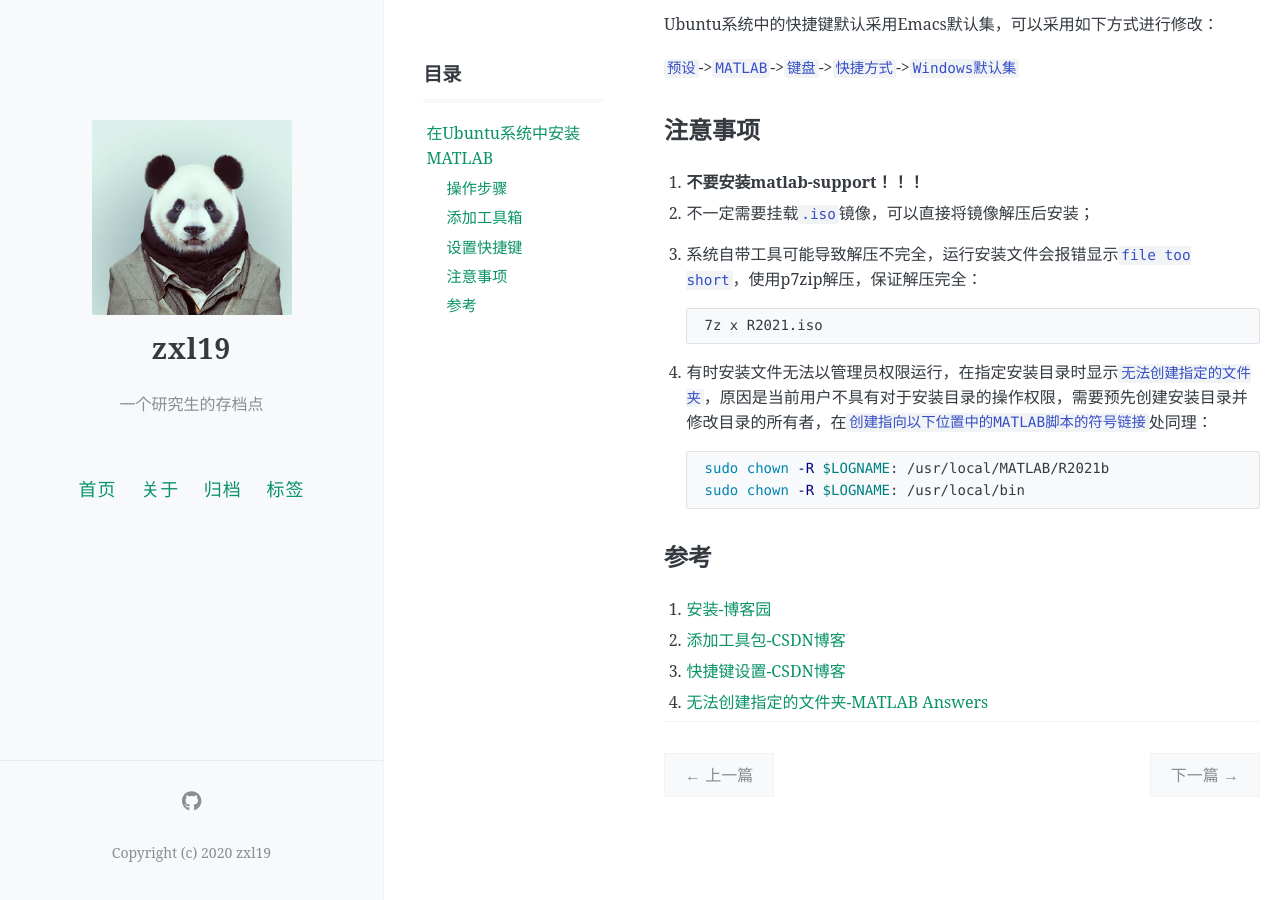
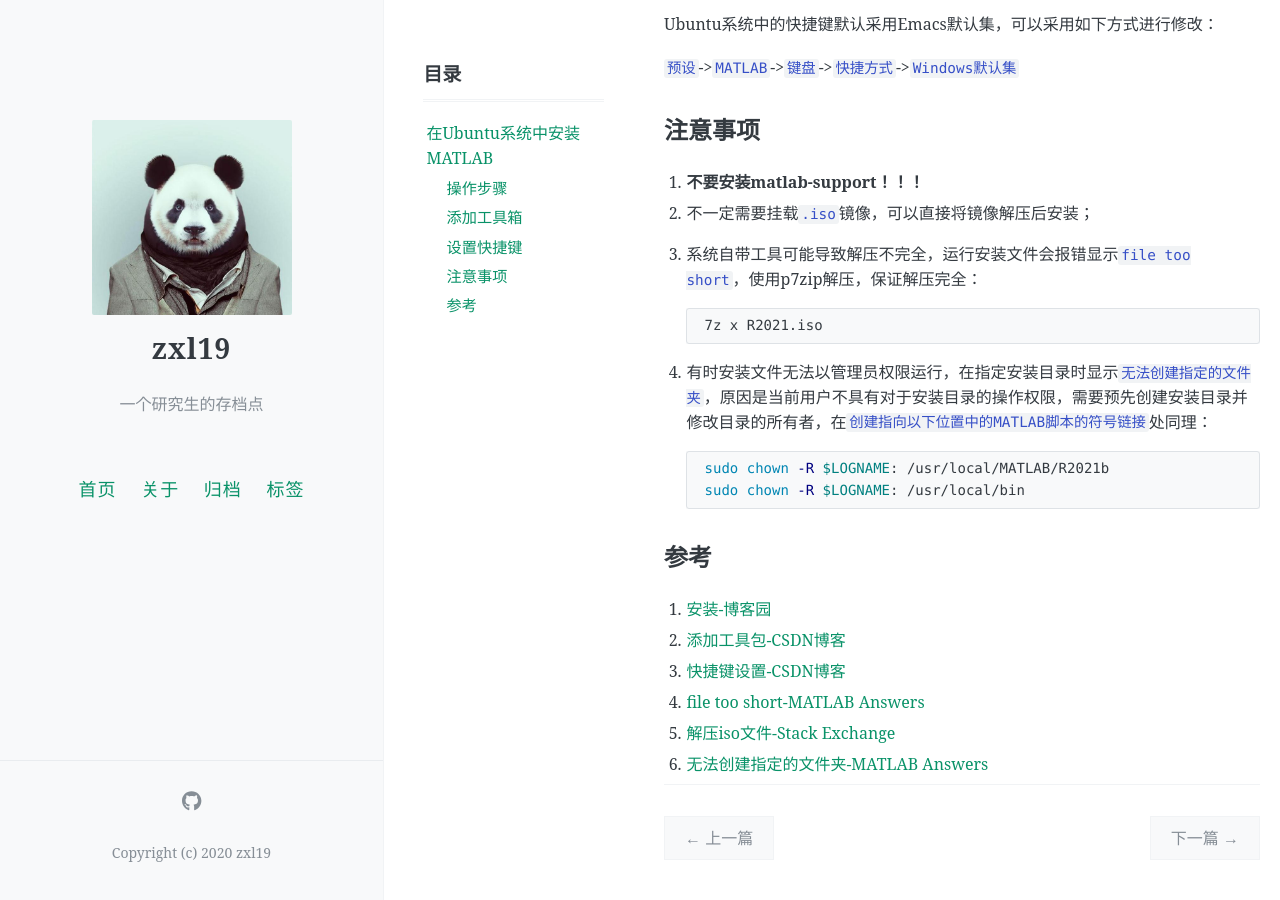
Before and after one commit to zxl19/zxl19.github.io, a Jekyll site: the page built from _posts/2020-08-29-matlab-installation.md, in a window 1280 px wide and 900 px high, scrolled down 1517 px. Built offline with Jekyll 4.4.1, drawn with Linux system fonts in a browser that asks for light colours; comment, search, counter and statistics services are not loaded.

Commit message:
Update 2020-08-29-matlab-installation.md

```diff
--- a/_posts/2020-08-29-matlab-installation.md
+++ b/_posts/2020-08-29-matlab-installation.md
@@ -107,4 +107,6 @@ Ubuntu系统中的快捷键默认采用Emacs默认集，可以采用如下方式
 1. [安装-博客园](https://www.cnblogs.com/taoyuyeit/p/8823311.html)
 2. [添加工具包-CSDN博客](https://blog.csdn.net/will_ye/article/details/79645447)
 3. [快捷键设置-CSDN博客](https://blog.csdn.net/brandyzhaowei/article/details/7895298)
-4. [无法创建指定的文件夹-MATLAB Answers](https://www.mathworks.com/matlabcentral/answers/315712-why-do-i-receive-access-denied-or-folder-error-when-installing-matlab-on-linux)
+4. [file too short-MATLAB Answers](https://www.mathworks.com/matlabcentral/answers/514575-when-running-the-mathworks-installer-on-linux-why-do-i-get-the-error-install_unix-error-while-loa)
+5. [解压iso文件-Stack Exchange](https://unix.stackexchange.com/questions/70738/what-is-the-fastest-way-to-extract-an-iso)
+6. [无法创建指定的文件夹-MATLAB Answers](https://www.mathworks.com/matlabcentral/answers/315712-why-do-i-receive-access-denied-or-folder-error-when-installing-matlab-on-linux)
```
